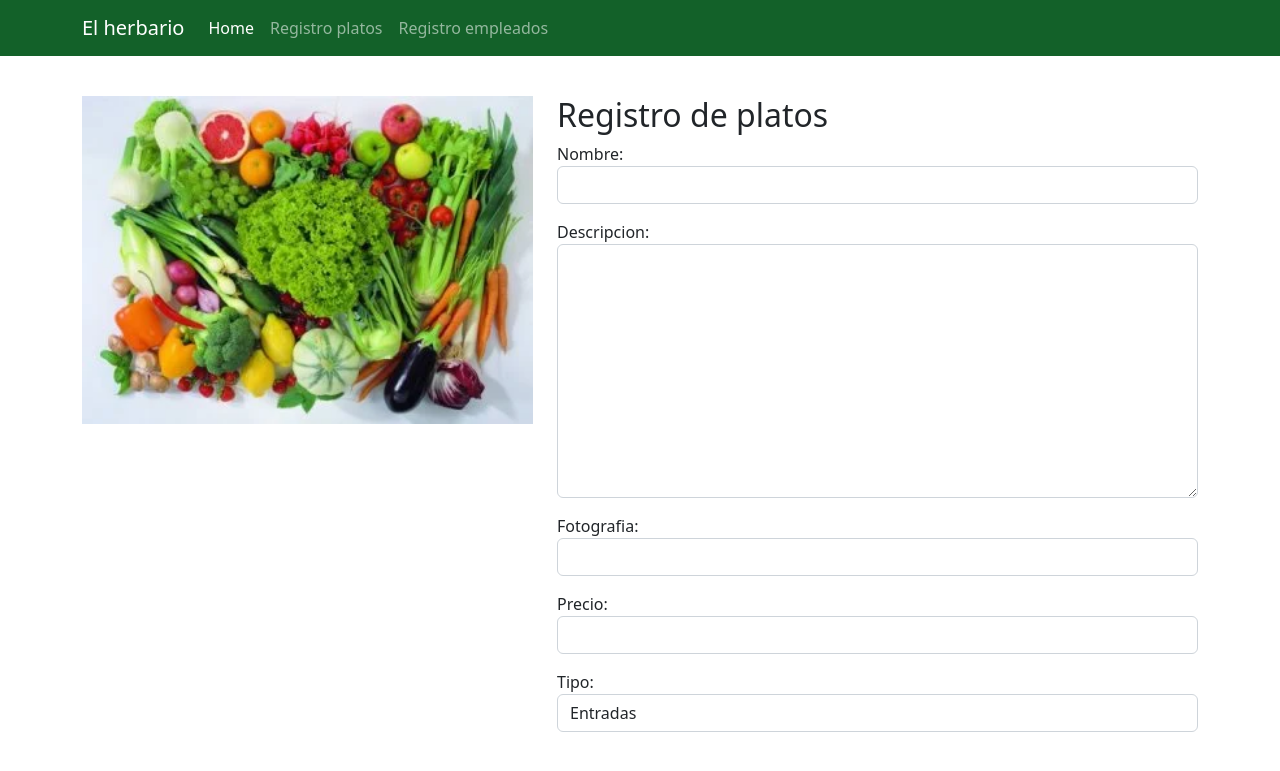
After one commit to amercad/restaurante-django, a Django app: page /platos/ in a window 1280 px wide. The commit adds this page. Shown: the top 771 px of the page. Run offline with Django 4.2, Linux system fonts and the light colour scheme.

Commit message:
NTS13-Se crearon los formulario de regustrar platos y empleados

```diff
--- a/config/config/urls.py
+++ b/config/config/urls.py
@@ -16,9 +16,11 @@ Including another URLconf
 from django.contrib import admin
 from django.urls import path
 
-from web.views import Home
+from web.views import Home, Plato, Empleado
 
 urlpatterns = [
     path('admin/', admin.site.urls),
-    path('', Home),
+    path('', Home, name = 'home'),
+    path('platos/', Plato, name = 'platos'),
+    path('empleados/', Empleado, name = 'empleados')
 ]
--- /dev/null
+++ b/config/web/formularios/platos.py
@@ -0,0 +1,34 @@
+from django import forms
+
+class FormularioPlatos(forms.Form):
+
+    PLATOS = (
+        (1, 'Entradas'),
+        (2, 'Platos fuerte'),
+        (3, 'Postres')
+    )
+
+    nombre = forms.CharField(
+        required=True,
+        max_length=5,
+        widget=forms.TextInput(attrs={'class': 'form-control mb-3'})
+    )
+    descripcion = forms.CharField(
+        required=False,
+        max_length=20,
+        widget=forms.Textarea(attrs={'class': 'form-control mb-3'})
+    )
+    fotografia = forms.CharField(
+        required=True,
+        widget=forms.TextInput(attrs={'class': 'form-control mb-3'})
+    )
+    precio = forms.CharField(
+        required=True,
+        max_length=20,
+        widget=forms.NumberInput(attrs={'class': 'form-control mb-3'})
+    )
+    tipo = forms.ChoiceField(
+        required=True,
+        widget=forms.Select(attrs={'class': 'form-control mb-3'}),
+        choices=PLATOS
+    )
--- a/config/web/static/styles/stylesHome.css
+++ b/config/web/static/styles/stylesHome.css
@@ -31,3 +31,7 @@
 .zoom:hover {
     transform: scale(1.1);
 }
+
+.bg-footer {
+    background-color: #21232A;
+}
--- a/config/web/templates/home.html
+++ b/config/web/templates/home.html
@@ -88,7 +88,9 @@
         </section>
     </main>
 
-    <footer></footer>
+    <footer class="container-fluid mt-5 g-0">
+        {% include './shared/footer.html' %}
+    </footer>
 
     <script src="../static/js/wow.min.js"></script>
     <script>
--- /dev/null
+++ b/config/web/templates/menuPlatos.html
@@ -0,0 +1,41 @@
+<!DOCTYPE html>
+<html lang="en">
+<head>
+    <meta charset="UTF-8">
+    <meta http-equiv="X-UA-Compatible" content="IE=edge">
+    <meta name="viewport" content="width=device-width, initial-scale=1.0">
+    <title>Platos</title>
+
+    <!-- CSS only -->
+    <link href="https://cdn.jsdelivr.net/npm/bootstrap@5.2.2/dist/css/bootstrap.min.css" rel="stylesheet" integrity="sha384-Zenh87qX5JnK2Jl0vWa8Ck2rdkQ2Bzep5IDxbcnCeuOxjzrPF/et3URy9Bv1WTRi" crossorigin="anonymous">
+    <link rel="stylesheet" href="../static/styles/stylesHome.css">
+
+    <link
+        rel="stylesheet"
+        href="https://cdnjs.cloudflare.com/ajax/libs/animate.css/4.1.1/animate.min.css"
+    />
+</head>
+<body>
+
+    <header>
+        {% include './shared/menu.html' %}
+    </header>
+    <br><br>
+    <main class="mt-5">
+        <div class="container">
+            <div class="row">
+                <div class="col-12 col-md-5">
+                    <img src="../static/img/vegetales.webp" alt="Vegetales" class="img-fluid w-100">
+                </div>
+                <div class="col-12 col-md-7">
+                    <h2>Registro de platos</h2>
+                    <form>
+                        {{ formulario }}
+                    </form>
+                </div>
+            </div>
+        </div>
+    </main>
+
+</body>
+</html>
--- a/config/web/templates/shared/menu.html
+++ b/config/web/templates/shared/menu.html
@@ -1,22 +1,19 @@
 <nav class="navbar navbar-expand-lg menu navbar-dark fixed-top">
     <div class="container">
-        <a class="navbar-brand" href="#">Navbar</a>
+        <a class="navbar-brand" href="{% url 'home' %}">El herbario</a>
         <button class="navbar-toggler" type="button" data-bs-toggle="collapse" data-bs-target="#navbarNav" aria-controls="navbarNav" aria-expanded="false" aria-label="Toggle navigation">
         <span class="navbar-toggler-icon"></span>
       </button>
         <div class="collapse navbar-collapse" id="navbarNav">
             <ul class="navbar-nav">
                 <li class="nav-item">
-                    <a class="nav-link active" aria-current="page" href="#">Home</a>
+                    <a class="nav-link active" aria-current="page" href="{% url 'home' %}">Home</a>
                 </li>
                 <li class="nav-item">
-                    <a class="nav-link" href="#">Features</a>
+                    <a class="nav-link" href="{% url 'platos' %}">Registro platos</a>
                 </li>
                 <li class="nav-item">
-                    <a class="nav-link" href="#">Pricing</a>
-                </li>
-                <li class="nav-item">
-                    <a class="nav-link disabled">Disabled</a>
+                    <a class="nav-link" href="{% url 'empleados' %}">Registro empleados</a>
                 </li>
             </ul>
         </div>
--- a/config/web/views.py
+++ b/config/web/views.py
@@ -1,6 +1,26 @@
 from django.shortcuts import render
+from web.formularios.platos import FormularioPlatos
+from web.formularios.empleados import FormularioEmpleados
 
 # Create your views here.
 
 def Home(request):
     return render(request, 'home.html')
+
+def Plato(request):
+
+    # Esta vista va a utilizar un formulario de django
+    formulario = FormularioPlatos()
+
+    # Creamos un diccionario para enviar el formulario al HTML
+    data = {
+        'formulario': formulario
+    }
+    return render(request, 'menuPlatos.html', data)
+
+def Empleado(request):
+    formulario = FormularioEmpleados()
+    data = {
+        'formulario': formulario
+    }
+    return render(request, 'registrarEmpleados.html', data)
```
Also changed, not shown: config/web/formularios/empleados.py (added, +39 -0 lines), config/web/templates/registrarEmpleados.html (added, +40 -0 lines), config/web/templates/shared/footer.html (added, +24 -0 lines), config/web/static/img/empleados.webp (added), config/web/static/img/vegetales.webp (added), 1 other file.
